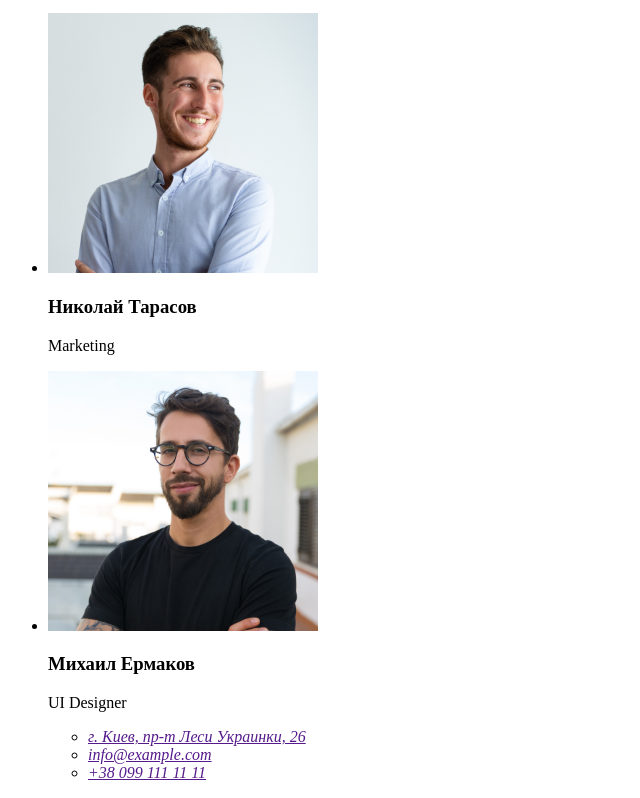
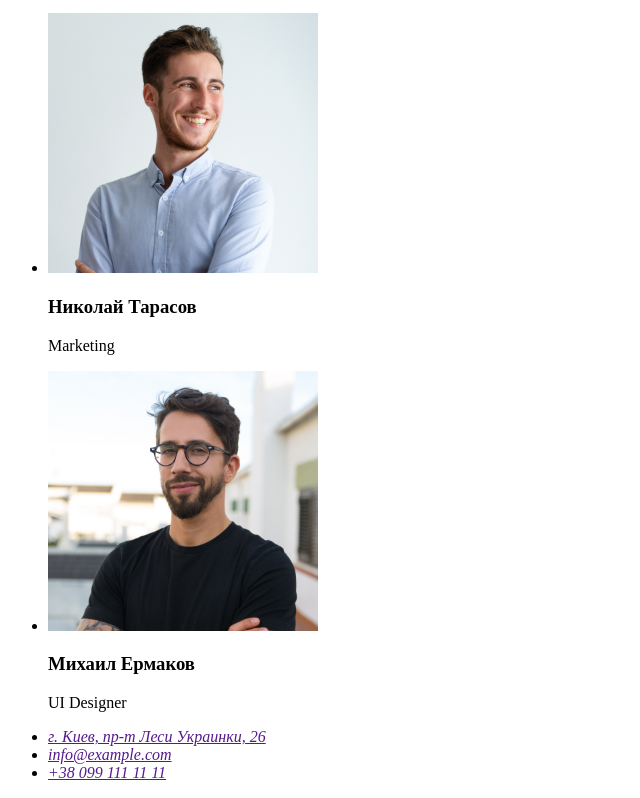
Before and after one commit to Jenia093/homework-1, a plain HTML site: page index.html in a window 1280 px wide. Shown: the part 1701-2499 px from the top of the page, without its empty margins (0-640 px from the left). Drawn offline with Linux system fonts and the light colour scheme.

Commit message:
first commit

```diff
--- a/index.html
+++ b/index.html
@@ -11,7 +11,6 @@
         <!--Шапка сайта-->
         <nav>
             <a href="./index.html"> <span>Web</span>Studio </a>
-     </a>
      <ul>
          <li><a href="">Студия</a></li>
          <li><a href="">Портфолио</a></li>
@@ -99,10 +98,7 @@
         <!--Футер-->
         <footer>
             <a href="WebStudio"></a>
-        </footer>
         <address>
-        <ul>
-            <address>
             <ul>
                 <li><a href="">г. Киев, пр-т Леси Украинки, 26</a></li>
                 <li><a href="">info@example.com</a></li>
```
